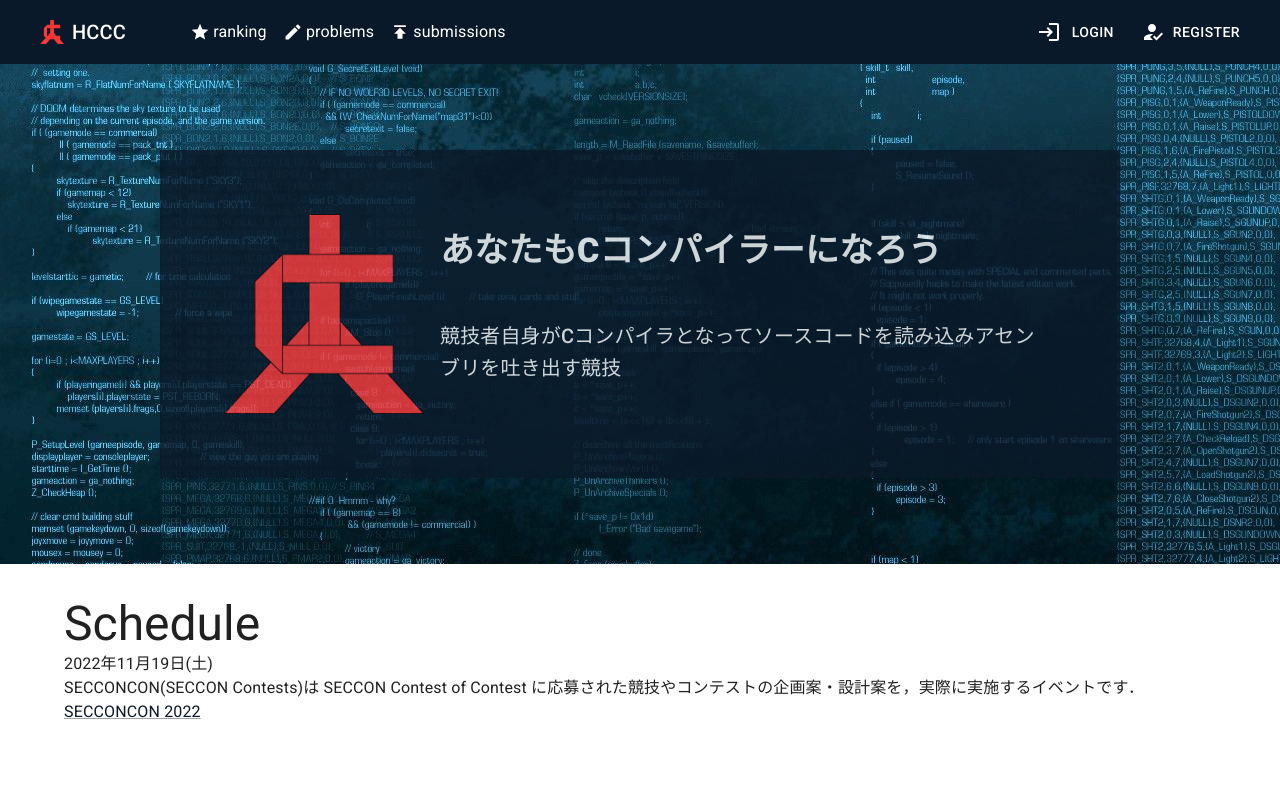
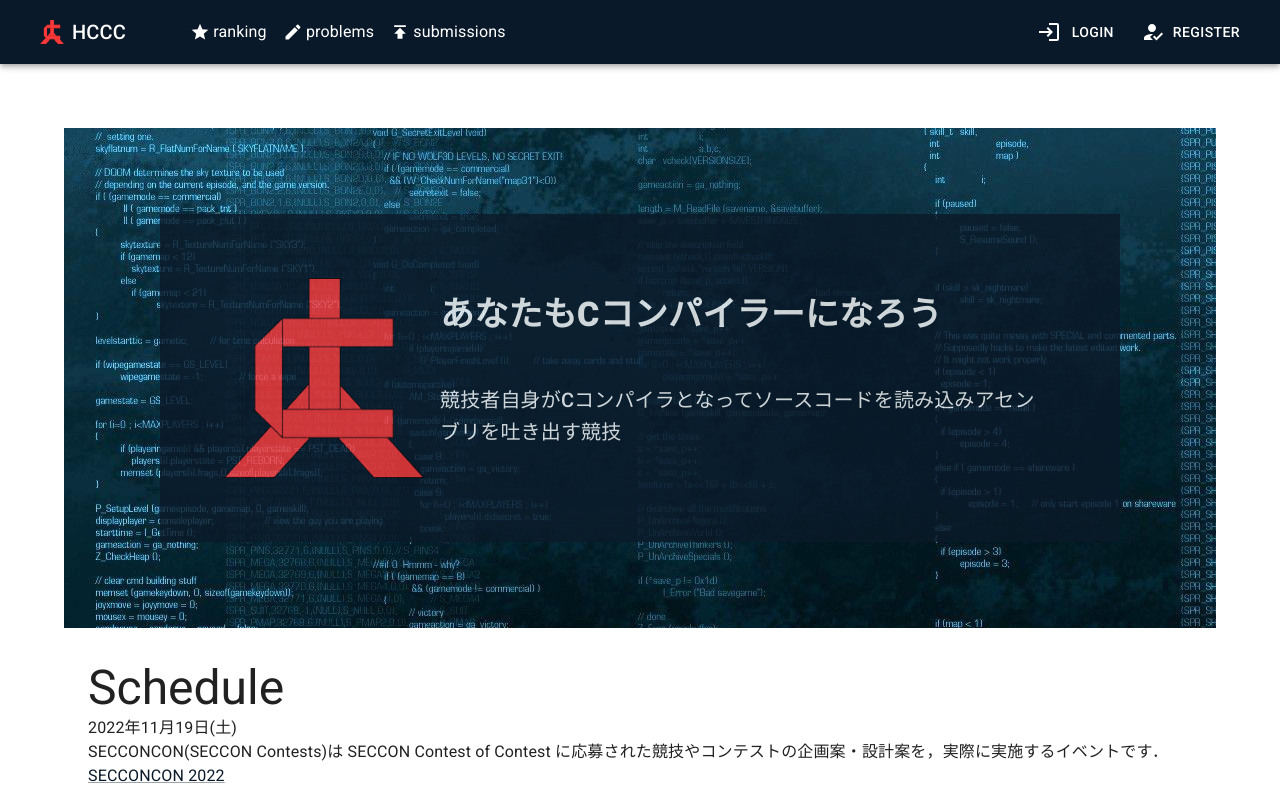
Before and after one commit to HumanCCompilerContest/Human-C-Compiler-Contest_frontend, a Next.js app: page / in a window 1280 px wide. Shown: the top 800 px of the page. Built offline with nearby package versions, Linux system fonts and the light colour scheme.

Commit message:
use BaseLayout in home

```diff
--- a/src/components/templates/BasicLayout.tsx
+++ b/src/components/templates/BasicLayout.tsx
@@ -7,14 +7,15 @@ import Header from '@/components/organisms/Header'
 import { User } from '@/features/types'
 import useAuth from '@/features/hooks/useAuth'
 
-const AuthContext = createContext<User | undefined>(undefined)
+export const AuthContext = createContext<User | undefined>(undefined)
 
 type BasicLayoutProps = {
   children: React.ReactNode
+  isHome?: boolean
 }
 
 const BasicLayout: React.FC<BasicLayoutProps> = (props) => {
-  const { children } = props
+  const { children, isHome = false } = props
 
   const { user, isLoading } = useAuth()
 
@@ -26,7 +27,11 @@ const BasicLayout: React.FC<BasicLayoutProps> = (props) => {
     <AuthContext.Provider value={user}>
       <div style={{ height: '100%' }}>
         <Header />
-        <Container sx={{ marginTop: '4rem' }}>{children}</Container>
+        {isHome ? (
+          children
+        ) : (
+          <Container sx={{ marginTop: '4rem' }}>{children}</Container>
+        )}
         <Footer />
       </div>
     </AuthContext.Provider>
--- a/src/pages/index.tsx
+++ b/src/pages/index.tsx
@@ -2,8 +2,7 @@ import Container from '@mui/material/Container'
 import type { NextPage } from 'next'
 import Head from 'next/head'
 
-import Footer from '@/components/organisms/Footer'
-import Header from '@/components/organisms/Header'
+import BasicLayout from '@/components/templates/BasicLayout'
 import MainVisual from '@/components/organisms/home/MainVisual'
 import Regulation from '@/components/organisms/home/Regulation'
 import RequestedAbility from '@/components/organisms/home/RequestedAbility'
@@ -19,8 +18,7 @@ const Home: NextPage = () => {
         <meta name='description' content='人間Cコンパイラーコンテスト' />
       </Head>
 
-      <div>
-        <Header />
+      <BasicLayout>
         <MainVisual />
         <Container
           maxWidth='lg'
@@ -34,8 +32,7 @@ const Home: NextPage = () => {
           <Regulation />
           <QandA />
         </Container>
-        <Footer />
-      </div>
+      </BasicLayout>
     </>
   )
 }
```
